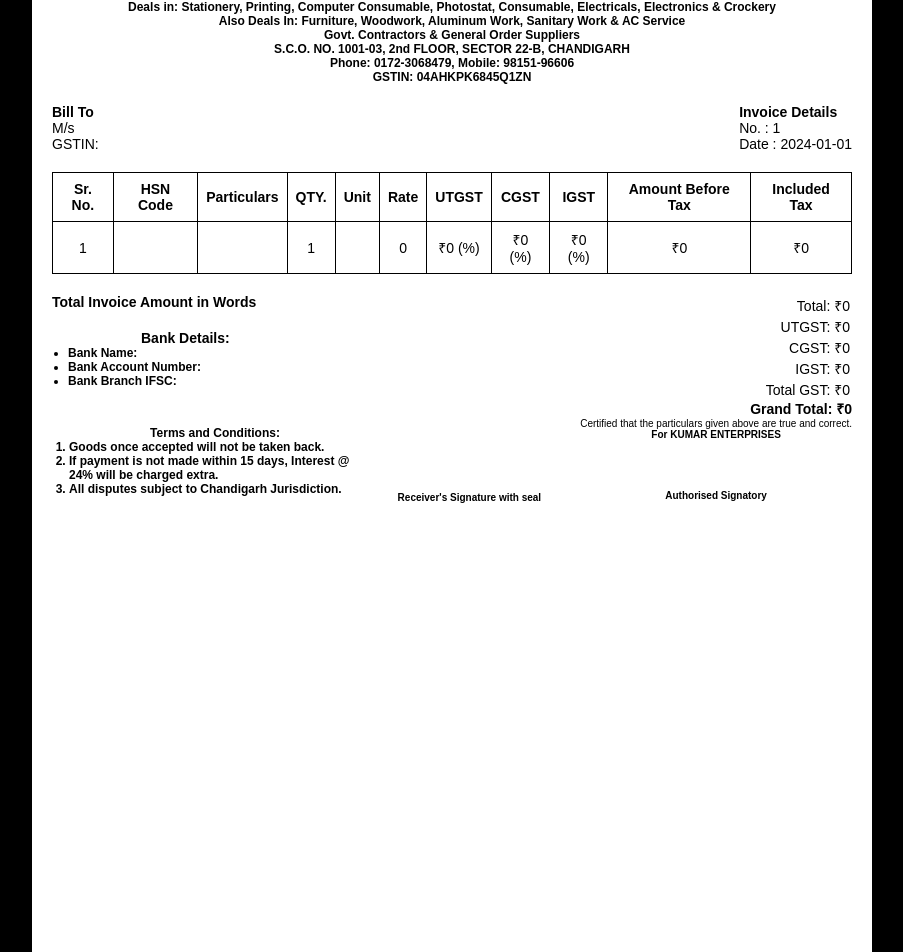
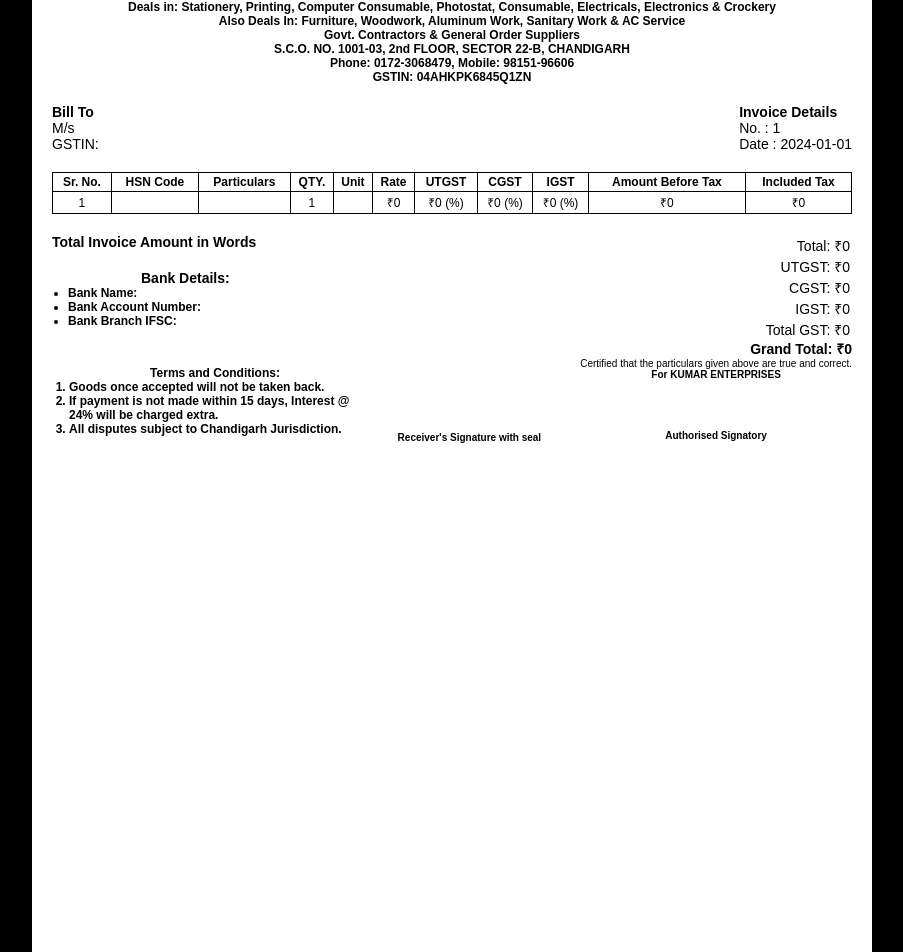
Before and after one commit to priyamkumar/Invoice-Generator, a React (Vite) app: page / in a window 1280 px wide. Shown: the part 2101-3053 px from the top of the page, without its empty margins (188-1091 px from the left). Built offline with nearby package versions, Linux system fonts and the light colour scheme.

Commit message:
added gst totals

```diff
--- a/src/App.css
+++ b/src/App.css
@@ -269,9 +269,9 @@
 .item-table th,
 .item-table td {
   border: 1px solid #000;
-  padding: 8px;
+  padding: 2px;
   text-align: center;
-  font-size: 14px;
+  font-size: 12px;
 }
 
 .item-table th {
--- a/src/Components/BillInfo.jsx
+++ b/src/Components/BillInfo.jsx
@@ -40,6 +40,9 @@
 
   const totalAmount = items.reduce((acc, cur) => acc + parseFloat(cur.amount || 0), 0);
   const totalGst = items.reduce((acc, cur) => acc + parseFloat(cur.cgstAmount || 0) + parseFloat(cur.utgstAmount || 0) + parseFloat(cur.igstAmount || 0), 0);
+  const totalCgst = items.reduce((acc, cur) => acc + parseFloat(cur.cgstAmount || 0), 0);
+  const totalUtgst = items.reduce((acc, cur) => acc + parseFloat(cur.utgstAmount || 0), 0);
+  const totalIgst = items.reduce((acc, cur) => acc + parseFloat(cur.igstAmount || 0), 0);
 
   const [invoiceNumber, setInvoiceNumber] = useState(1);
   const [invoiceDate, setInvoiceDate] = useState("2024-01-01");
@@ -111,7 +114,7 @@
       <ItemTable items={items} setItems={setItems} amountInWords={amountInWords} setAmountInWords={setAmountInWords} amountToWords={amountToWords} totalAmount={totalAmount} totalGst={totalGst}/>
       <TotalAmount totalAmount={totalAmount} totalGst={totalGst} />
       <PreviewHeading />
-      <DocumentPreview items={items} details={details} date={invoiceDate} invoice={invoiceNumber} gst={gstNum} totalAmount={totalAmount} totalGst={totalGst} amountInWords={amountInWords}/>
+      <DocumentPreview items={items} details={details} date={invoiceDate} invoice={invoiceNumber} gst={gstNum} totalAmount={totalAmount} totalGst={totalGst} amountInWords={amountInWords} totalCgst={totalCgst} totalUtgst={totalUtgst} totalIgst={totalIgst}/>
     </div>
   );
 }
--- a/src/Components/DocumentPreview.jsx
+++ b/src/Components/DocumentPreview.jsx
@@ -11,6 +11,9 @@
   totalAmount,
   totalGst,
   amountInWords,
+  totalCgst,
+  totalUtgst,
+  totalIgst
 }) => {
   const {
     cAddress,
@@ -112,7 +115,7 @@
                 <td className="table-cell">{item.description}</td>
                 <td className="table-cell">{item.quantity}</td>
                 <td className="table-cell">{item.unit}</td>
-                <td className="table-cell">{item.price}</td>
+                <td className="table-cell">₹{item.price}</td>
                 <td className="table-cell">
                   ₹{Math.round(item.utgstAmount)} {`(${item.utgst}%)`}
                 </td>
@@ -162,9 +165,9 @@
           <div className="gst-amount"></div>
           <div className="totals">
             <p>Total: ₹{totalAmount}</p>
-            <p>UTGST: ₹{totalGst}</p>
-            <p>CGST: ₹{totalGst}</p>
-            <p>IGST: ₹{totalGst}</p>
+            <p>UTGST: ₹{totalUtgst}</p>
+            <p>CGST: ₹{totalCgst}</p>
+            <p>IGST: ₹{totalIgst}</p>
             <p>Total GST: ₹{totalGst}</p>
             <b>Grand Total: ₹{totalAmount + totalGst}</b>
           </div>
--- a/src/Components/ItemTable.jsx
+++ b/src/Components/ItemTable.jsx
@@ -16,9 +16,9 @@
     const quantity = parseFloat(newItems[index].quantity) || 1;
     const price = parseFloat(newItems[index].price) || 0;
     const cgstRate = parseFloat(newItems[index].cgst) || 0;
-    const cgstAmount = ((price * cgstRate) / 100) * quantity;
+    const cgstAmount = Math.round((price * cgstRate) / 100) * quantity;
     const utgstRate = parseFloat(newItems[index].utgst) || 0;
-    const utgstAmount = ((price * utgstRate) / 100) * quantity;
+    const utgstAmount = Math.round((price * utgstRate) / 100) * quantity;
     const igstRate = parseFloat(newItems[index].igst) || 0;
     const igstAmount = Math.round(((price * igstRate) / 100) * quantity);
     const amount = price * quantity;
```
